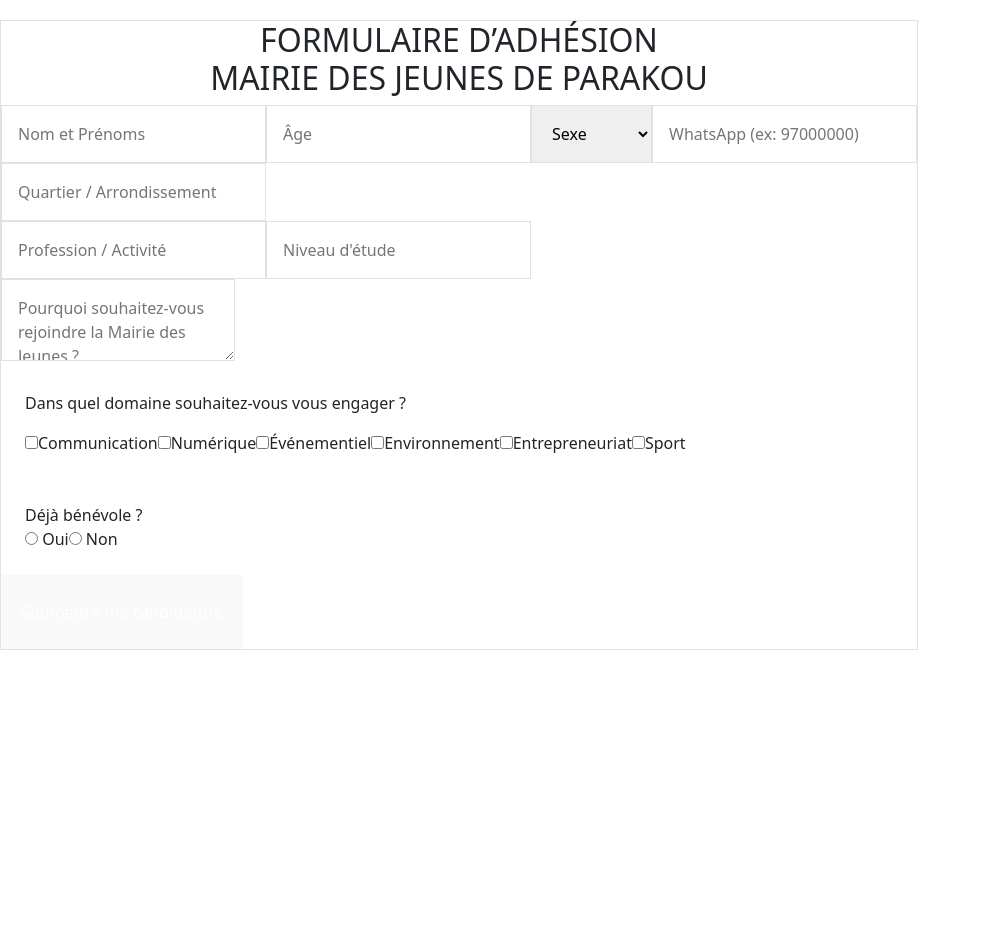
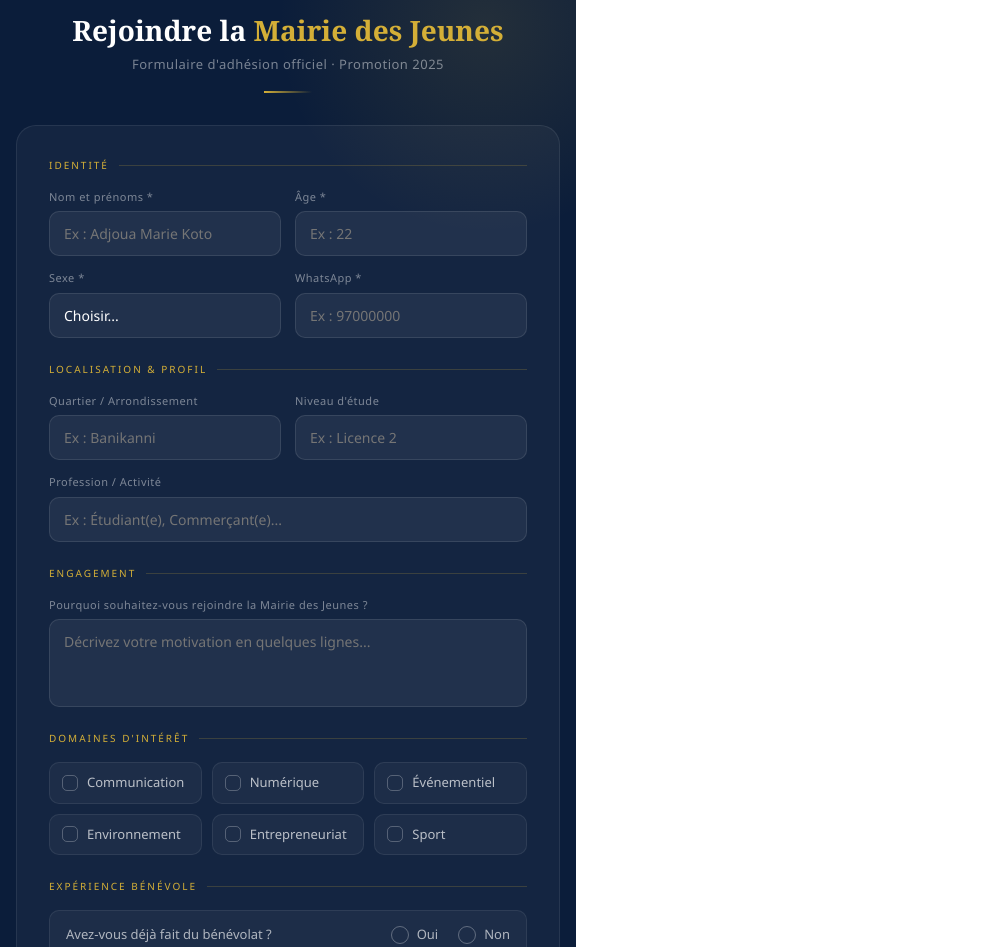
Before and after one commit to franktinongbe/Appel_-_Candidatures, a React (Vite) app: page /postuler in a window 1280 px wide. Shown: the part 65-1012 px from the top of the page, without its empty margins (0-981 px from the left). Before the commit the page ends 800 px from the top, so only its background shows below. Built offline with nearby package versions, Linux system fonts and the light colour scheme.

Commit message:
new commit

```diff
--- a/src/components/InscriptionForm.jsx
+++ b/src/components/InscriptionForm.jsx
@@ -1,113 +1,358 @@
 import { useState } from 'react';
-import { useNavigate } from 'react-router-dom';
+
+const DOMAINES = ['Communication', 'Numérique', 'Événementiel', 'Environnement', 'Entrepreneuriat', 'Sport'];
 
 export default function InscriptionForm() {
-  const navigate = useNavigate();
   const [isSubmitting, setIsSubmitting] = useState(false);
   const [formData, setFormData] = useState({
     nomPrenoms: '', age: '', sexe: '', whatsapp: '', quartier: '',
     profession: '', niveauEtude: '', motivation: '', domaines: [],
-    experienceBenevole: '', pretAContribuer: ''
+    experienceBenevole: ''
   });
 
   const handleChange = (e) => {
-    const { name, value, type, checked } = e.target;
-    if (type === 'checkbox') {
-      const updatedDomaines = checked
-        ? [...formData.domaines, value]
-        : formData.domaines.filter(d => d !== value);
-      setFormData(prev => ({ ...prev, domaines: updatedDomaines }));
-    } else {
+    const { name, value } = e.target;
     setFormData(prev => ({ ...prev, [name]: value }));
-    }
+  };
+
+  const toggleDomaine = (dom) => {
+    setFormData(prev => ({
+      ...prev,
+      domaines: prev.domaines.includes(dom)
+        ? prev.domaines.filter(d => d !== dom)
+        : [...prev.domaines, dom]
+    }));
   };
 
   const handleSubmit = async (e) => {
     e.preventDefault();
-
-    // Validation simple du numéro WhatsApp (format béninois 8 chiffres)
+    if (!formData.nomPrenoms || !formData.age || !formData.sexe) {
+      alert('Veuillez remplir tous les champs obligatoires (*).');
+      return;
+    }
     const phoneRegex = /^[0-9]{8}$/;
     if (!phoneRegex.test(formData.whatsapp.replace(/\s/g, ''))) {
-      alert("Veuillez entrer un numéro WhatsApp valide de 8 chiffres.");
+      alert('Numéro WhatsApp invalide — 8 chiffres requis.');
       return;
     }
-
     setIsSubmitting(true);
-
-    // Simulation d'envoi (vous pourrez remplacer par un fetch vers votre API)
-    console.log("Données d'adhésion :", formData);
+    console.log('Données :', formData);
     await new Promise(resolve => setTimeout(resolve, 1500));
-
-    // Redirection vers le groupe WhatsApp
-    window.location.href = "https://chat.whatsapp.com/Czznaibnrdc8PXnkXrYS1R";
+    window.location.href = 'https://chat.whatsapp.com/Czznaibnrdc8PXnkXrYS1R';
   };
 
   return (
-    <div className="max-w-2xl mx-auto p-6 bg-white shadow-xl rounded-2xl my-10 border border-gray-100">
-      <h2 className="text-2xl font-bold text-center text-blue-800 mb-6">
-        FORMULAIRE D’ADHÉSION <br/>
-        <span className="text-lg text-gray-600 font-medium">MAIRIE DES JEUNES DE PARAKOU</span>
-      </h2>
+    <div style={styles.wrap}>
+      <div style={styles.glowTop} />
+      <div style={styles.glowBottom} />
 
-      <form onSubmit={handleSubmit} className="space-y-4">
-        <div className="grid grid-cols-1 md:grid-cols-2 gap-4">
-          <input type="text" name="nomPrenoms" placeholder="Nom et Prénoms" onChange={handleChange} className="border p-3 rounded-lg w-full focus:ring-2 focus:ring-blue-500 outline-none" required />
-          <input type="number" name="age" placeholder="Âge" onChange={handleChange} className="border p-3 rounded-lg w-full focus:ring-2 focus:ring-blue-500 outline-none" required />
-          <select name="sexe" onChange={handleChange} className="border p-3 rounded-lg w-full focus:ring-2 focus:ring-blue-500 outline-none" required>
-            <option value="">Sexe</option>
+      <div style={styles.card}>
+        {/* Header */}
+        <div style={styles.header}>
+          <span style={styles.badge}>Parakou — Bénin</span>
+          <h1 style={styles.title}>
+            Rejoindre la <span style={styles.titleGold}>Mairie des Jeunes</span>
+          </h1>
+          <p style={styles.subtitle}>Formulaire d'adhésion officiel · Promotion 2025</p>
+          <div style={styles.divider} />
+        </div>
+
+        {/* Form */}
+        <form onSubmit={handleSubmit} style={styles.form}>
+
+          {/* Section Identité */}
+          <SectionLabel>Identité</SectionLabel>
+          <div style={styles.grid2}>
+            <Field label="Nom et prénoms *">
+              <input name="nomPrenoms" placeholder="Ex : Adjoua Marie Koto" onChange={handleChange} style={styles.input} required />
+            </Field>
+            <Field label="Âge *">
+              <input name="age" type="number" placeholder="Ex : 22" min="14" max="35" onChange={handleChange} style={styles.input} required />
+            </Field>
+            <Field label="Sexe *">
+              <select name="sexe" onChange={handleChange} style={styles.input} required defaultValue="">
+                <option value="" disabled>Choisir...</option>
                 <option value="M">Masculin</option>
                 <option value="F">Féminin</option>
               </select>
-          <input type="text" name="whatsapp" placeholder="WhatsApp (ex: 97000000)" onChange={handleChange} className="border p-3 rounded-lg w-full focus:ring-2 focus:ring-blue-500 outline-none" required />
+            </Field>
+            <Field label="WhatsApp *">
+              <input name="whatsapp" placeholder="Ex : 97000000" maxLength={10} onChange={handleChange} style={styles.input} required />
+            </Field>
           </div>
 
-        <input type="text" name="quartier" placeholder="Quartier / Arrondissement" onChange={handleChange} className="border p-3 rounded-lg w-full focus:ring-2 focus:ring-blue-500 outline-none" />
-
-        <div className="grid grid-cols-1 md:grid-cols-2 gap-4">
-          <input type="text" name="profession" placeholder="Profession / Activité" onChange={handleChange} className="border p-3 rounded-lg w-full focus:ring-2 focus:ring-blue-500 outline-none" />
-          <input type="text" name="niveauEtude" placeholder="Niveau d'étude" onChange={handleChange} className="border p-3 rounded-lg w-full focus:ring-2 focus:ring-blue-500 outline-none" />
-        </div>
-
-        <textarea name="motivation" placeholder="Pourquoi souhaitez-vous rejoindre la Mairie des Jeunes ?" onChange={handleChange} className="border p-3 rounded-lg w-full h-24 focus:ring-2 focus:ring-blue-500 outline-none"></textarea>
-
-        <div className="p-4 bg-gray-50 rounded-xl">
-          <p className="font-semibold mb-3 text-sm text-gray-700">Dans quel domaine souhaitez-vous vous engager ?</p>
-          <div className="grid grid-cols-2 gap-3 text-sm">
-            {['Communication', 'Numérique', 'Événementiel', 'Environnement', 'Entrepreneuriat', 'Sport'].map(dom => (
-              <label key={dom} className="flex items-center space-x-2 cursor-pointer hover:text-blue-600">
-                <input type="checkbox" value={dom} onChange={handleChange} className="w-4 h-4" />
-                <span>{dom}</span>
-              </label>
-            ))}
+          {/* Section Profil */}
+          <SectionLabel>Localisation & Profil</SectionLabel>
+          <div style={{ ...styles.grid2, marginBottom: '1.5rem' }}>
+            <Field label="Quartier / Arrondissement">
+              <input name="quartier" placeholder="Ex : Banikanni" onChange={handleChange} style={styles.input} />
+            </Field>
+            <Field label="Niveau d'étude">
+              <input name="niveauEtude" placeholder="Ex : Licence 2" onChange={handleChange} style={styles.input} />
+            </Field>
+            <div style={{ gridColumn: 'span 2' }}>
+              <Field label="Profession / Activité">
+                <input name="profession" placeholder="Ex : Étudiant(e), Commerçant(e)..." onChange={handleChange} style={styles.input} />
+              </Field>
             </div>
           </div>
 
-        <div className="flex justify-between items-center bg-gray-50 p-4 rounded-xl text-sm">
-          <span className="font-semibold text-gray-700">Déjà bénévole ?</span>
-          <div className="space-x-4">
-            <label><input type="radio" name="experienceBenevole" value="Oui" onChange={handleChange} required /> Oui</label>
-            <label><input type="radio" name="experienceBenevole" value="Non" onChange={handleChange} /> Non</label>
+          {/* Section Motivation */}
+          <SectionLabel>Engagement</SectionLabel>
+          <Field label="Pourquoi souhaitez-vous rejoindre la Mairie des Jeunes ?" style={{ marginBottom: '1.5rem' }}>
+            <textarea name="motivation" placeholder="Décrivez votre motivation en quelques lignes..." onChange={handleChange} style={{ ...styles.input, height: 88, resize: 'none' }} />
+          </Field>
+
+          {/* Domaines */}
+          <SectionLabel>Domaines d'intérêt</SectionLabel>
+          <div style={styles.checkboxGrid}>
+            {DOMAINES.map(dom => {
+              const checked = formData.domaines.includes(dom);
+              return (
+                <label
+                  key={dom}
+                  onClick={() => toggleDomaine(dom)}
+                  style={{ ...styles.cbLabel, ...(checked ? styles.cbLabelChecked : {}) }}
+                >
+                  <span style={{ ...styles.cbBox, ...(checked ? styles.cbBoxChecked : {}) }}>
+                    {checked && <span style={styles.cbCheck}>✓</span>}
+                  </span>
+                  {dom}
+                </label>
+              );
+            })}
+          </div>
+
+          {/* Bénévolat */}
+          <SectionLabel>Expérience bénévole</SectionLabel>
+          <div style={styles.radioRow}>
+            <span style={styles.radioQuestion}>Avez-vous déjà fait du bénévolat ?</span>
+            <div style={styles.radios}>
+              {['Oui', 'Non'].map(val => {
+                const checked = formData.experienceBenevole === val;
+                return (
+                  <label
+                    key={val}
+                    onClick={() => setFormData(prev => ({ ...prev, experienceBenevole: val }))}
+                    style={styles.radioLabel}
+                  >
+                    <span style={{ ...styles.radioDot, ...(checked ? styles.radioDotChecked : {}) }}>
+                      {checked && <span style={styles.radioInner} />}
+                    </span>
+                    <span style={{ color: 'rgba(255,255,255,0.65)', fontSize: 13 }}>{val}</span>
+                  </label>
+                );
+              })}
             </div>
           </div>
 
-        <button
-          type="submit"
-          disabled={isSubmitting}
-          className={`w-full font-bold py-4 rounded-xl transition-all shadow-md ${
-            isSubmitting ? 'bg-gray-400 cursor-not-allowed' : 'bg-blue-600 hover:bg-blue-700 text-white'
-          }`}
-        >
+          {/* Submit */}
+          <button type="submit" disabled={isSubmitting} style={{ ...styles.btn, ...(isSubmitting ? styles.btnDisabled : {}) }}>
             {isSubmitting ? (
-            <span className="flex items-center justify-center">
-              <svg className="animate-spin -ml-1 mr-3 h-5 w-5 text-white" viewBox="0 0 24 24">
-                <circle className="opacity-25" cx="12" cy="12" r="10" stroke="currentColor" strokeWidth="4"></circle>
-                <path className="opacity-75" fill="currentColor" d="M4 12a8 8 0 018-8v8H4z"></path>
-              </svg>
-              Envoi en cours...
-            </span>
-          ) : "Soumettre ma candidature"}
+              <>
+                <Spinner />
+                <span>Envoi en cours...</span>
+              </>
+            ) : (
+              <>
+                <span>Soumettre ma candidature</span>
+                <span>→</span>
+              </>
+            )}
           </button>
         </form>
+
+        <p style={styles.footer}>Mairie des Jeunes de Parakou · Vos données sont traitées avec confidentialité</p>
+      </div>
     </div>
   );
 }
+
+/* ── Small helpers ── */
+
+function SectionLabel({ children }) {
+  return (
+    <div style={styles.sectionLabel}>
+      {children}
+      <span style={styles.sectionLine} />
+    </div>
+  );
+}
+
+function Field({ label, children, style }) {
+  return (
+    <div style={{ display: 'flex', flexDirection: 'column', gap: 6, ...style }}>
+      <label style={styles.fieldLabel}>{label}</label>
+      {children}
+    </div>
+  );
+}
+
+function Spinner() {
+  return (
+    <span style={{
+      width: 18, height: 18, borderRadius: '50%',
+      border: '2px solid rgba(11,29,58,0.3)',
+      borderTopColor: '#0B1D3A',
+      display: 'inline-block',
+      animation: 'mjp-spin 0.7s linear infinite'
+    }} />
+  );
+}
+
+/* ── Styles ── */
+
+const styles = {
+  wrap: {
+    fontFamily: "'DM Sans', 'Segoe UI', sans-serif",
+    background: '#0B1D3A',
+    minHeight: '100vh',
+    padding: '2rem 1rem 3rem',
+    position: 'relative',
+    overflow: 'hidden',
+  },
+  glowTop: {
+    position: 'absolute', top: -120, right: -120,
+    width: 420, height: 420, borderRadius: '50%',
+    background: 'radial-gradient(circle, rgba(212,175,55,0.12) 0%, transparent 70%)',
+    pointerEvents: 'none',
+  },
+  glowBottom: {
+    position: 'absolute', bottom: -80, left: -80,
+    width: 300, height: 300, borderRadius: '50%',
+    background: 'radial-gradient(circle, rgba(59,130,246,0.1) 0%, transparent 70%)',
+    pointerEvents: 'none',
+  },
+  card: {
+    maxWidth: 660,
+    margin: '0 auto',
+    position: 'relative',
+    zIndex: 1,
+  },
+  header: { textAlign: 'center', marginBottom: '2rem' },
+  badge: {
+    display: 'inline-block',
+    background: 'rgba(212,175,55,0.15)',
+    border: '1px solid rgba(212,175,55,0.4)',
+    color: '#D4AF37',
+    fontSize: 11, fontWeight: 500, letterSpacing: 2,
+    textTransform: 'uppercase',
+    padding: '6px 18px', borderRadius: 100,
+    marginBottom: '1rem',
+  },
+  title: {
+    fontSize: 28, fontWeight: 700, color: '#fff',
+    lineHeight: 1.2, marginBottom: '0.5rem',
+    fontFamily: 'Georgia, serif',
+  },
+  titleGold: { color: '#D4AF37' },
+  subtitle: {
+    fontSize: 13, color: 'rgba(255,255,255,0.45)',
+    fontWeight: 300, letterSpacing: '0.5px',
+  },
+  divider: {
+    width: 48, height: 2,
+    background: 'linear-gradient(90deg, #D4AF37, transparent)',
+    margin: '1rem auto 0',
+  },
+  form: {
+    background: 'rgba(255,255,255,0.04)',
+    border: '1px solid rgba(255,255,255,0.08)',
+    borderRadius: 20,
+    padding: '2rem',
+  },
+  sectionLabel: {
+    fontSize: 10, fontWeight: 500,
+    letterSpacing: 2, textTransform: 'uppercase',
+    color: '#D4AF37', marginBottom: '1rem',
+    display: 'flex', alignItems: 'center', gap: 10,
+  },
+  sectionLine: {
+    flex: 1, height: 1,
+    background: 'rgba(212,175,55,0.2)',
+  },
+  grid2: {
+    display: 'grid',
+    gridTemplateColumns: 'repeat(2, 1fr)',
+    gap: 14, marginBottom: '1.5rem',
+  },
+  fieldLabel: {
+    fontSize: 11, color: 'rgba(255,255,255,0.45)',
+    fontWeight: 400, letterSpacing: '0.5px',
+  },
+  input: {
+    background: 'rgba(255,255,255,0.06)',
+    border: '1px solid rgba(255,255,255,0.1)',
+    borderRadius: 10, padding: '11px 14px',
+    fontSize: 14, color: '#fff',
+    outline: 'none', width: '100%',
+    fontFamily: 'inherit',
+    appearance: 'none',
+  },
+  checkboxGrid: {
+    display: 'grid',
+    gridTemplateColumns: 'repeat(3, 1fr)',
+    gap: 10, marginBottom: '1.5rem',
+  },
+  cbLabel: {
+    display: 'flex', alignItems: 'center', gap: 9,
+    background: 'rgba(255,255,255,0.04)',
+    border: '1px solid rgba(255,255,255,0.08)',
+    borderRadius: 10, padding: '10px 12px',
+    cursor: 'pointer', fontSize: 13,
+    color: 'rgba(255,255,255,0.7)',
+    userSelect: 'none',
+    transition: 'all 0.18s',
+  },
+  cbLabelChecked: {
+    border: '1px solid rgba(212,175,55,0.5)',
+    background: 'rgba(212,175,55,0.08)',
+    color: '#fff',
+  },
+  cbBox: {
+    width: 16, height: 16, minWidth: 16,
+    border: '1.5px solid rgba(255,255,255,0.25)',
+    borderRadius: 5,
+    display: 'flex', alignItems: 'center', justifyContent: 'center',
+  },
+  cbBoxChecked: { background: '#D4AF37', border: '1.5px solid #D4AF37' },
+  cbCheck: { fontSize: 10, color: '#0B1D3A', fontWeight: 700 },
+  radioRow: {
+    display: 'flex', alignItems: 'center', justifyContent: 'space-between',
+    background: 'rgba(255,255,255,0.04)',
+    border: '1px solid rgba(255,255,255,0.08)',
+    borderRadius: 10, padding: '14px 16px',
+    marginBottom: '1.5rem',
+  },
+  radioQuestion: { fontSize: 13, color: 'rgba(255,255,255,0.65)' },
+  radios: { display: 'flex', gap: 20 },
+  radioLabel: {
+    display: 'flex', alignItems: 'center', gap: 8,
+    cursor: 'pointer', userSelect: 'none',
+  },
+  radioDot: {
+    width: 18, height: 18, borderRadius: '50%',
+    border: '1.5px solid rgba(255,255,255,0.3)',
+    display: 'flex', alignItems: 'center', justifyContent: 'center',
+  },
+  radioDotChecked: {
+    border: '1.5px solid #D4AF37',
+    background: 'rgba(212,175,55,0.15)',
+  },
+  radioInner: {
+    width: 8, height: 8, borderRadius: '50%',
+    background: '#D4AF37',
+  },
+  btn: {
+    width: '100%', padding: 15, borderRadius: 12, border: 'none',
+    cursor: 'pointer', fontFamily: 'inherit', fontSize: 15, fontWeight: 500,
+    background: 'linear-gradient(135deg, #D4AF37 0%, #B8960C 100%)',
+    color: '#0B1D3A', letterSpacing: '0.5px',
+    display: 'flex', alignItems: 'center', justifyContent: 'center', gap: 10,
+  },
+  btnDisabled: { opacity: 0.5, cursor: 'not-allowed' },
+  footer: {
+    textAlign: 'center', marginTop: '1rem',
+    fontSize: 11, color: 'rgba(255,255,255,0.25)',
+  },
+};
```
Lines whose indentation alone changed are shown as unchanged.
